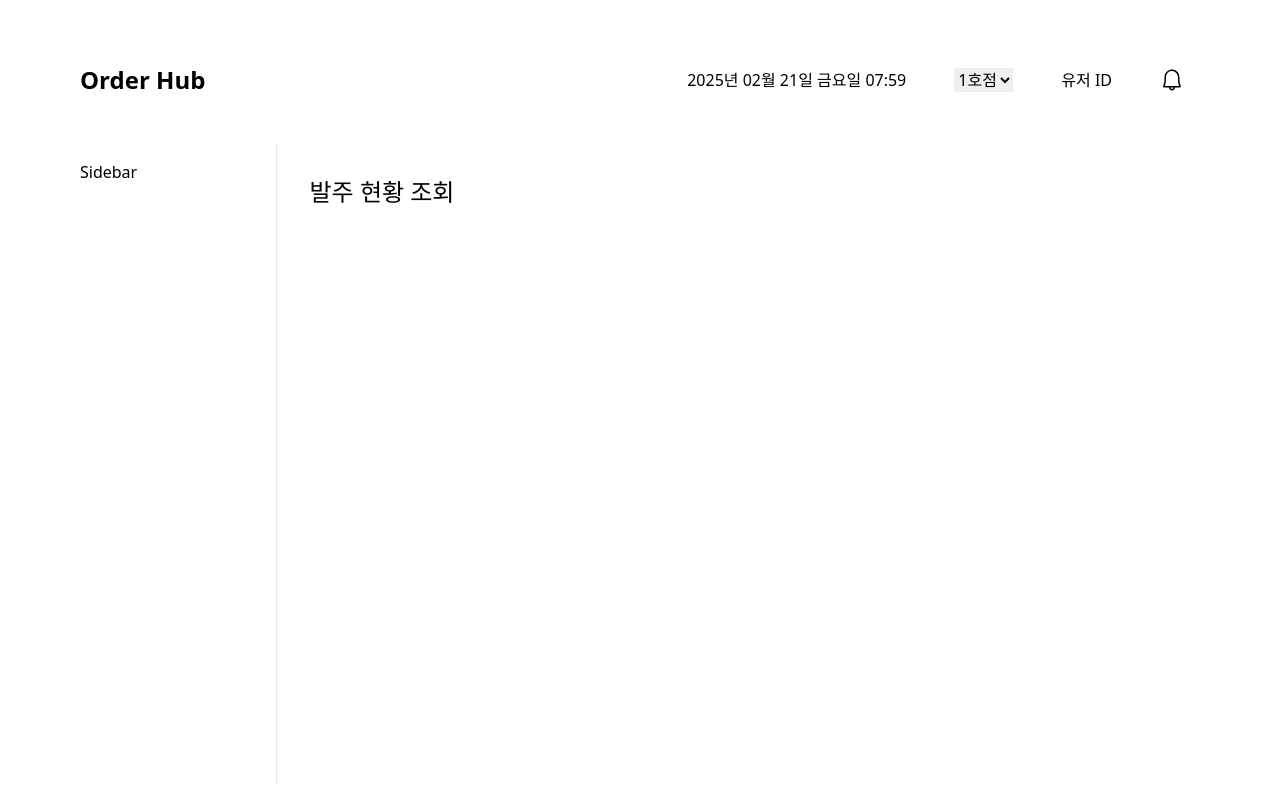
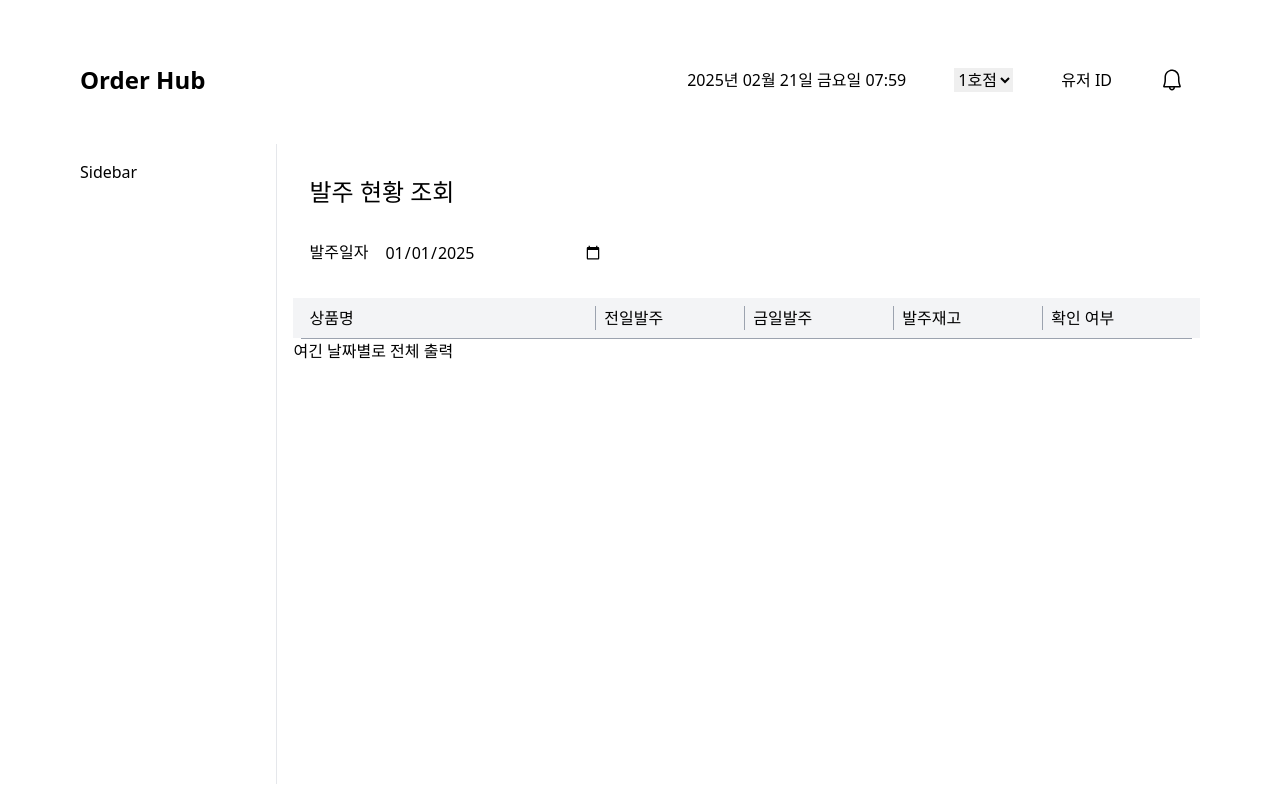
Before and after one commit to order-hub/orderHub-front, a React (Create React App) app: page /order/view in a window 1280 px wide. Built offline with nearby package versions, Linux system fonts and the light colour scheme.

Commit message:
Design OrderView

```diff
--- a/src/pages/Order/OrderView.js
+++ b/src/pages/Order/OrderView.js
@@ -7,6 +7,19 @@ const OrderView = () => {
             <div className="flex flex-col w-full p-4 text-2xl">
                 발주 현황 조회
             </div>
+            <div className="flex p-4 gap-4">
+                <label htmlFor="orderId"> 발주일자</label>
+                <input type="date" id="orderId" value="2025-01-01" className="w-1/4"/>
+            </div>
+            <ul className="flex bg-gray-100 p-2 mt-4">
+                <li className="w-2/5 border-r border-gray-400 px-2">상품명</li>
+                <li className="w-1/5 border-r border-gray-400 px-2">전일발주</li>
+                <li className="w-1/5 border-r border-gray-400 px-2">금일발주</li>
+                <li className="w-1/5 border-r border-gray-400 px-2">발주재고</li>
+                <li className="w-1/5 px-2">확인 여부</li>
+            </ul>
+            <hr className="mr-2 ml-2 border-gray-400" />
+            여긴 날짜별로 전체 출력
         </Layout>
     );
 };
```
